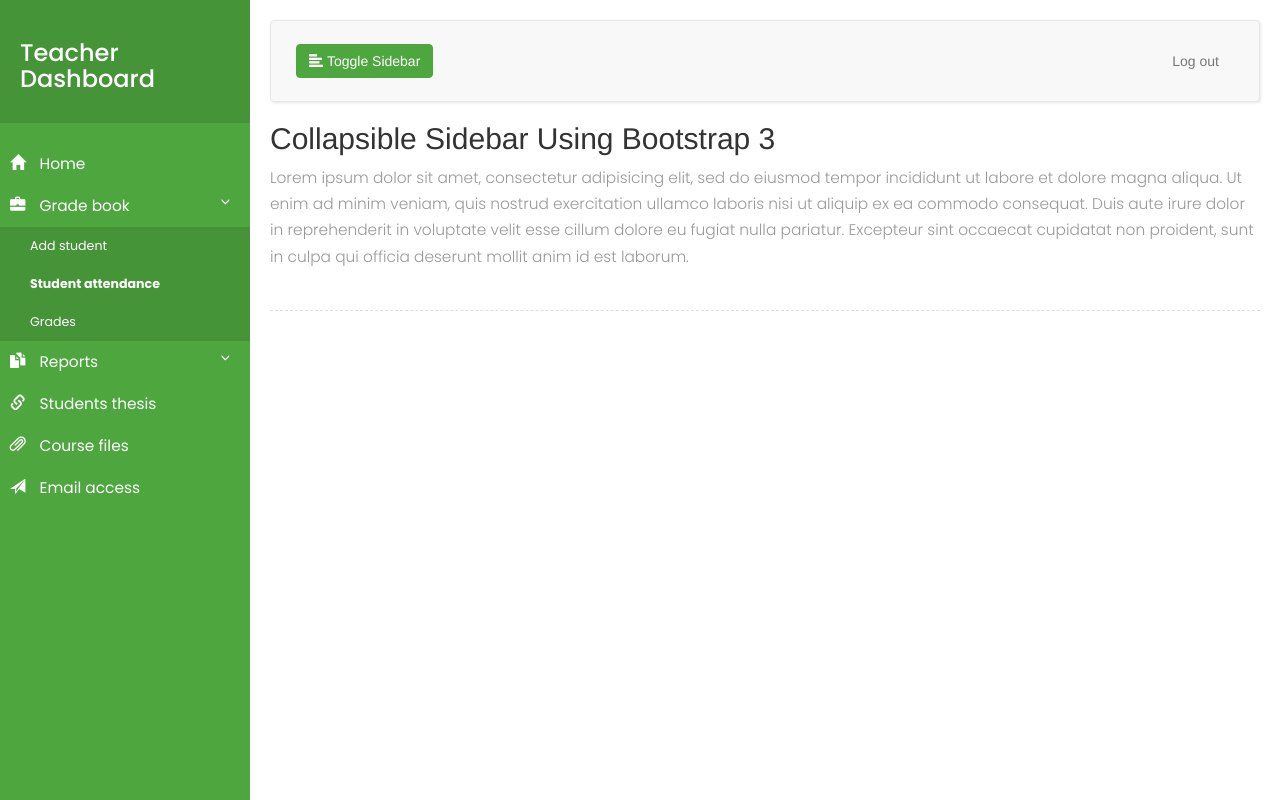
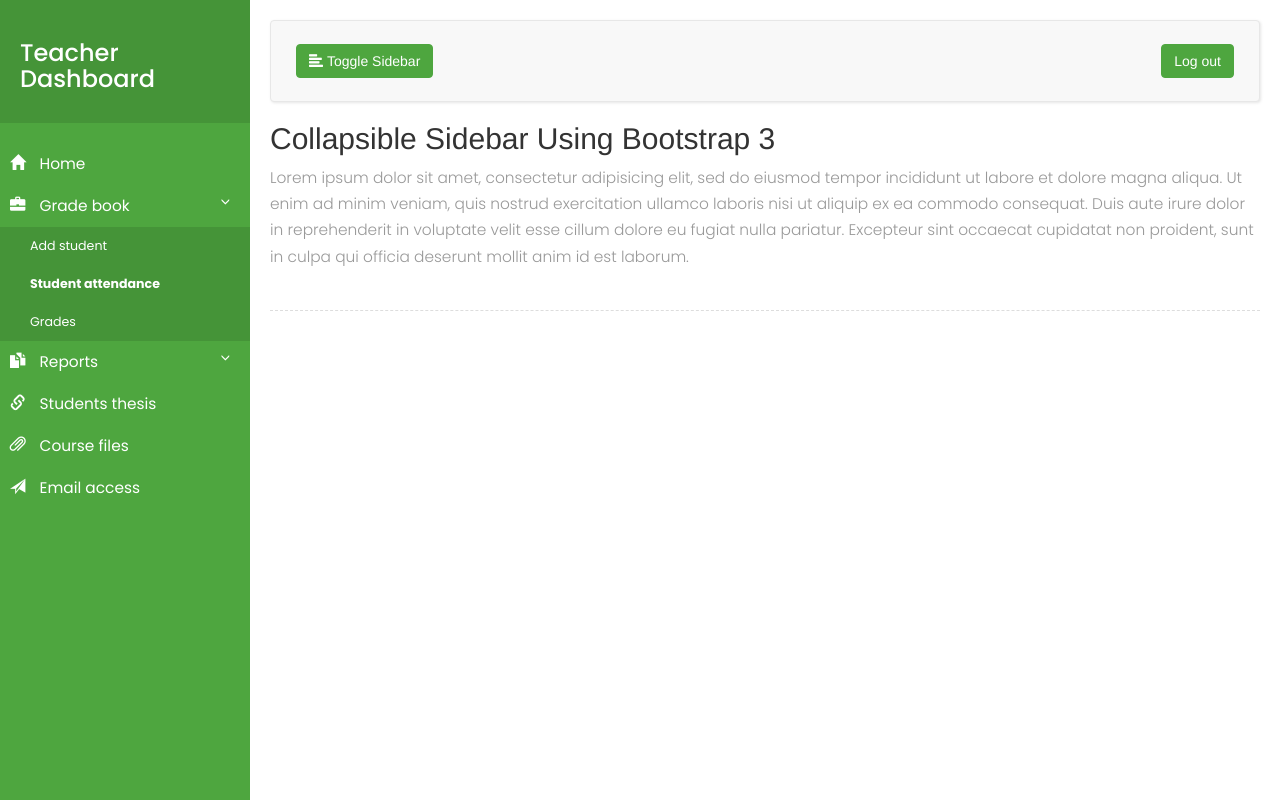
Before and after one commit to MbushCoding/Grading-System, a PHP site: page /editStudent.php in a window 1280 px wide. Run offline with PHP 8.4, Linux system fonts and the light colour scheme; the visitor is signed in with stand-in values (Sample User, id 1).

Commit message:
Added logout button style for all pages

```diff
--- a/dashboard.php
+++ b/dashboard.php
@@ -86,10 +86,8 @@ if (!isset($_SESSION['email'])) {
                         <button type="button" class="btn btn-info navbar-btn" id="log-out-button">Log out</button>
                     </a>
                 </div>
-
             </div>
         </nav>
-
         <h2>Collapsible Sidebar Using Bootstrap 3</h2>
         <p>Lorem ipsum dolor sit amet, consectetur adipisicing elit, sed do eiusmod tempor incididunt ut labore et
             dolore magna aliqua. Ut enim ad minim veniam, quis nostrud exercitation ullamco laboris nisi ut aliquip ex
--- a/editStudent.php
+++ b/editStudent.php
@@ -96,22 +96,17 @@ if (isset($_POST['firstName'])) {
     <div id="content">
         <nav class="navbar navbar-default">
             <div class="container-fluid">
-                <div class="navbar-header">
+                <div class="navbar-header" id="navbar-header">
                     <button type="button" id="sidebarCollapse" class="btn btn-info navbar-btn">
                         <i class="glyphicon glyphicon-align-left"></i>
                         <span>Toggle Sidebar</span>
                     </button>
+                    <a href="logout.php">
+                        <button type="button" class="btn btn-info navbar-btn" id="log-out-button">Log out</button>
+                    </a>
                 </div>
-                <!--                TODO: don't hide this on resize-->
-                <div class="collapse navbar-collapse" id="bs-example-navbar-collapse-1">
-                    <ul class="nav navbar-nav navbar-right">
-                        <li><a href="logout.php">Log out</a></li>
-                    </ul>
-                </div>
-
             </div>
         </nav>
-
         <h2>Collapsible Sidebar Using Bootstrap 3</h2>
         <p>Lorem ipsum dolor sit amet, consectetur adipisicing elit, sed do eiusmod tempor incididunt ut labore et
             dolore magna aliqua. Ut enim ad minim veniam, quis nostrud exercitation ullamco laboris nisi ut aliquip ex
--- a/grades.php
+++ b/grades.php
@@ -86,7 +86,6 @@ $academicYear = '2018-2019';
                         <button type="button" class="btn btn-info navbar-btn" id="log-out-button">Log out</button>
                     </a>
                 </div>
-
             </div>
         </nav>
         <div id="successfully-edited-grade" class="modal">
```
Also changed, not shown: addStudent.php (+4 -7 lines), studentAttendance.php (+4 -7 lines).
